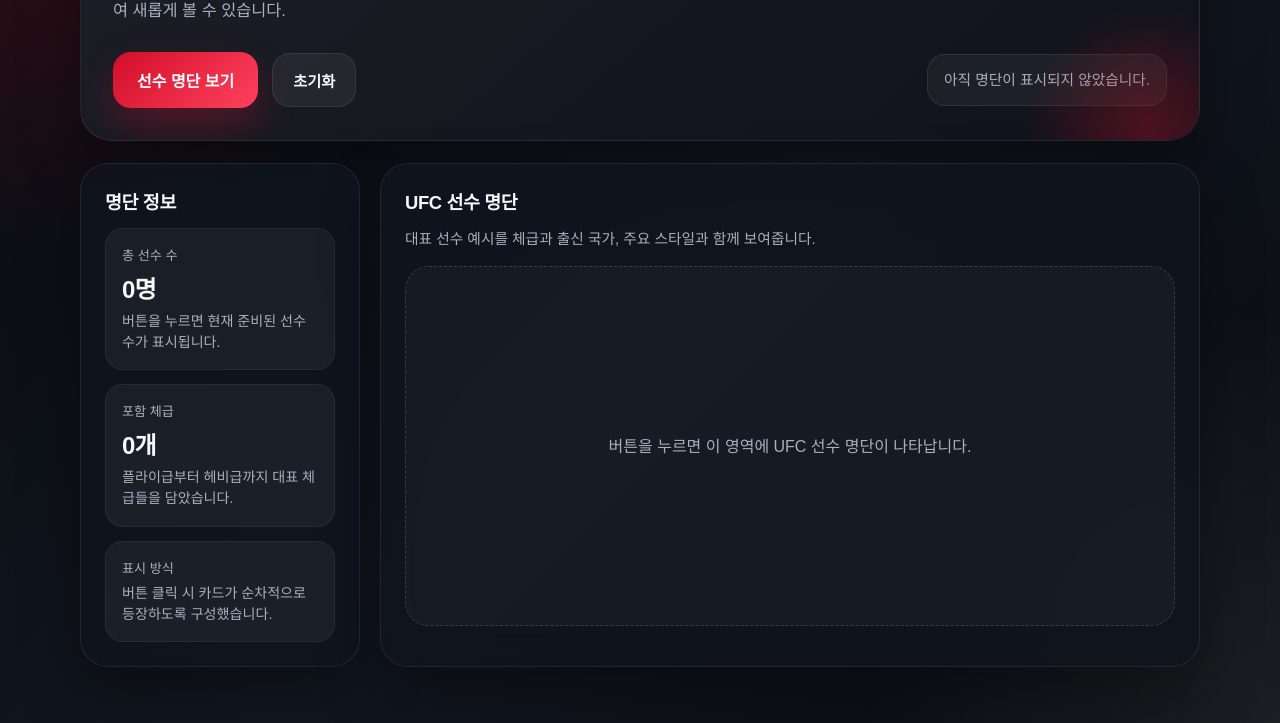
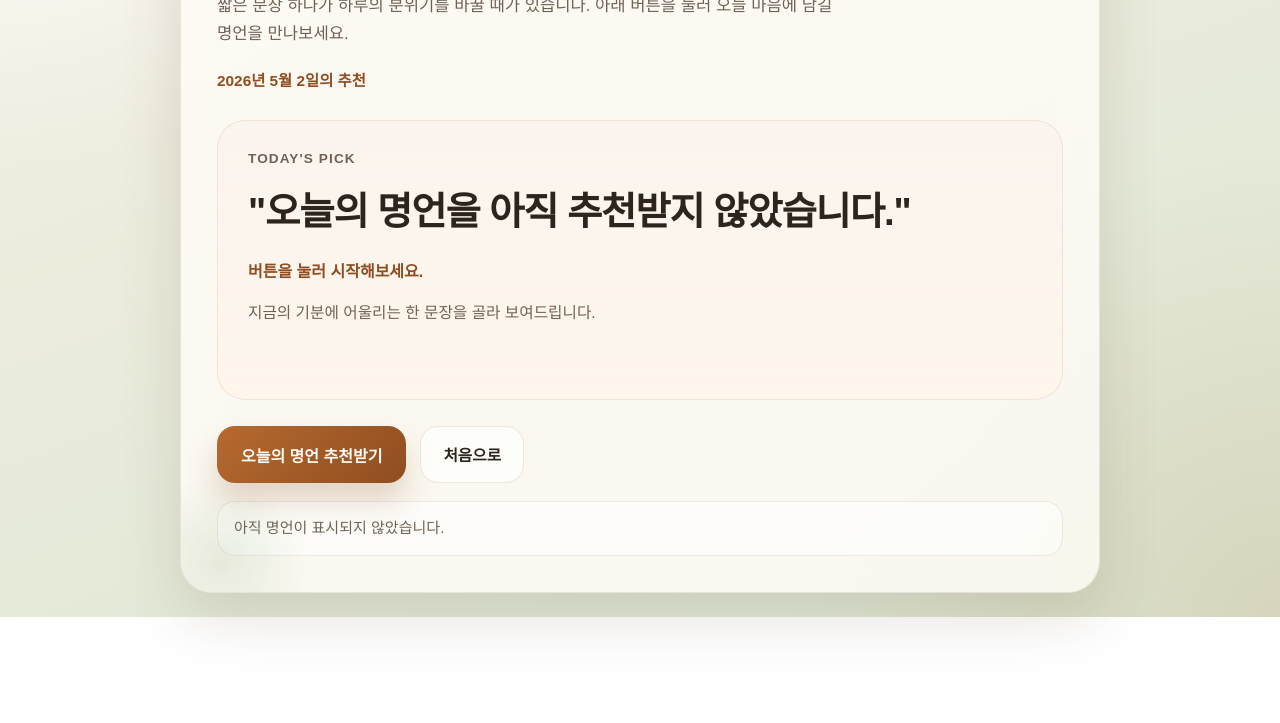
Before and after one commit to ordinarykoreanbaby-svg/Double-G-Commerce, a plain HTML site: page index.html in a window 1280 px wide. Shown: the part 253-976 px from the top of the page. After the commit the page ends 870 px from the top, so only its background shows below. Drawn offline with Linux system fonts and the light colour scheme.

Commit message:
Create daily quote page

```diff
--- a/index.html
+++ b/index.html
@@ -3,22 +3,23 @@
 <head>
   <meta charset="UTF-8" />
   <meta name="viewport" content="width=device-width, initial-scale=1.0" />
-  <title>UFC 선수 명단 보기</title>
+  <title>오늘의 명언 추천</title>
   <style>
     * {
       box-sizing: border-box;
     }
 
     :root {
-      --bg: #0b0d12;
-      --panel: rgba(16, 20, 30, 0.86);
-      --panel-border: rgba(255, 255, 255, 0.08);
-      --text: #f5f7fb;
-      --muted: #a8b0c2;
-      --accent: #d20f2a;
-      --accent-strong: #ff415d;
-      --card: rgba(255, 255, 255, 0.05);
-      --shadow: 0 28px 60px rgba(0, 0, 0, 0.35);
+      --bg-top: #f7efe4;
+      --bg-bottom: #dbe7d3;
+      --panel: rgba(255, 252, 247, 0.82);
+      --panel-border: rgba(98, 75, 46, 0.12);
+      --text: #2d241d;
+      --muted: #6f6255;
+      --accent: #b66a2f;
+      --accent-deep: #8f4d20;
+      --accent-soft: #f1dcc7;
+      --shadow: 0 24px 60px rgba(93, 71, 48, 0.16);
     }
 
     body {
@@ -27,38 +28,51 @@
       font-family: "Pretendard", "Apple SD Gothic Neo", "Noto Sans KR", sans-serif;
       color: var(--text);
       background:
-        radial-gradient(circle at top left, rgba(210, 15, 42, 0.28), transparent 32%),
-        radial-gradient(circle at bottom right, rgba(255, 255, 255, 0.08), transparent 26%),
-        linear-gradient(135deg, #07090d 0%, #121720 55%, #090b10 100%);
-      padding: 32px 18px 56px;
+        radial-gradient(circle at top left, rgba(255, 255, 255, 0.9), transparent 28%),
+        radial-gradient(circle at bottom right, rgba(182, 106, 47, 0.14), transparent 30%),
+        linear-gradient(160deg, var(--bg-top) 0%, var(--bg-bottom) 100%);
+      display: grid;
+      place-items: center;
+      padding: 24px;
     }
 
-    .wrap {
-      width: min(1120px, 100%);
-      margin: 0 auto;
+    .page {
+      width: min(920px, 100%);
     }
 
-    .hero {
+    .card {
       position: relative;
       overflow: hidden;
+      padding: 36px;
       border-radius: 32px;
-      padding: 32px;
-      background:
-        linear-gradient(140deg, rgba(255, 255, 255, 0.08), rgba(255, 255, 255, 0.02)),
-        rgba(10, 14, 22, 0.92);
+      background: var(--panel);
       border: 1px solid var(--panel-border);
       box-shadow: var(--shadow);
       backdrop-filter: blur(18px);
     }
 
-    .hero::before {
+    .card::before,
+    .card::after {
       content: "";
       position: absolute;
-      inset: auto -80px -120px auto;
-      width: 260px;
-      height: 260px;
-      background: radial-gradient(circle, rgba(210, 15, 42, 0.32), transparent 68%);
+      border-radius: 50%;
       pointer-events: none;
+    }
+
+    .card::before {
+      width: 220px;
+      height: 220px;
+      right: -70px;
+      top: -70px;
+      background: radial-gradient(circle, rgba(182, 106, 47, 0.18), transparent 70%);
+    }
+
+    .card::after {
+      width: 180px;
+      height: 180px;
+      left: -50px;
+      bottom: -60px;
+      background: radial-gradient(circle, rgba(123, 157, 102, 0.16), transparent 70%);
     }
 
     .eyebrow {
@@ -67,8 +81,8 @@
       gap: 8px;
       padding: 8px 14px;
       border-radius: 999px;
-      background: rgba(210, 15, 42, 0.14);
-      color: #ffb6c1;
+      background: rgba(182, 106, 47, 0.12);
+      color: var(--accent-deep);
       font-size: 0.82rem;
       font-weight: 800;
       letter-spacing: 0.08em;
@@ -77,381 +91,268 @@
 
     h1 {
       margin: 18px 0 12px;
-      font-size: clamp(2.2rem, 4vw, 4.2rem);
-      line-height: 0.95;
+      font-size: clamp(2.4rem, 5vw, 4.6rem);
+      line-height: 0.96;
       letter-spacing: -0.05em;
     }
 
-    .hero p {
+    .intro {
+      max-width: 620px;
       margin: 0;
-      max-width: 700px;
       color: var(--muted);
-      font-size: 1.02rem;
-      line-height: 1.65;
+      font-size: 1.04rem;
+      line-height: 1.7;
     }
 
-    .toolbar {
+    .today {
+      margin-top: 20px;
+      color: var(--accent-deep);
+      font-size: 0.96rem;
+      font-weight: 700;
+    }
+
+    .quote-panel {
+      margin-top: 30px;
+      padding: 30px;
+      border-radius: 28px;
+      background:
+        linear-gradient(180deg, rgba(255, 255, 255, 0.7), rgba(255, 248, 239, 0.92)),
+        var(--accent-soft);
+      border: 1px solid rgba(182, 106, 47, 0.14);
+      min-height: 280px;
+      display: grid;
+      gap: 18px;
+      align-content: start;
+    }
+
+    .label {
+      color: var(--muted);
+      font-size: 0.85rem;
+      font-weight: 800;
+      letter-spacing: 0.08em;
+      text-transform: uppercase;
+    }
+
+    blockquote {
+      margin: 0;
+      font-size: clamp(1.5rem, 3vw, 2.4rem);
+      line-height: 1.45;
+      font-weight: 800;
+      letter-spacing: -0.03em;
+    }
+
+    .author {
+      margin: 0;
+      color: var(--accent-deep);
+      font-size: 1rem;
+      font-weight: 700;
+    }
+
+    .message {
+      margin: 0;
+      color: var(--muted);
+      line-height: 1.7;
+      font-size: 0.98rem;
+    }
+
+    .controls {
       display: flex;
       flex-wrap: wrap;
       gap: 14px;
-      align-items: center;
-      margin-top: 28px;
+      margin-top: 26px;
     }
 
-    .action-btn,
-    .ghost-btn {
+    button {
       border: none;
       cursor: pointer;
-      transition: transform 0.2s ease, filter 0.2s ease, background 0.2s ease;
       font-family: inherit;
+      transition: transform 0.2s ease, box-shadow 0.2s ease, filter 0.2s ease;
     }
 
-    .action-btn {
+    .primary-btn {
       padding: 16px 24px;
       border-radius: 18px;
+      color: #fffaf5;
       font-size: 1rem;
       font-weight: 900;
-      color: white;
-      background: linear-gradient(135deg, var(--accent) 0%, var(--accent-strong) 100%);
-      box-shadow: 0 18px 36px rgba(210, 15, 42, 0.3);
+      background: linear-gradient(135deg, var(--accent) 0%, var(--accent-deep) 100%);
+      box-shadow: 0 18px 30px rgba(143, 77, 32, 0.22);
     }
 
-    .ghost-btn {
-      padding: 15px 20px;
+    .secondary-btn {
+      padding: 16px 22px;
       border-radius: 18px;
-      font-size: 0.95rem;
+      color: var(--text);
+      font-size: 0.98rem;
       font-weight: 800;
-      color: var(--text);
-      background: rgba(255, 255, 255, 0.06);
-      border: 1px solid rgba(255, 255, 255, 0.08);
+      background: rgba(255, 255, 255, 0.55);
+      border: 1px solid rgba(98, 75, 46, 0.12);
     }
 
-    .action-btn:hover,
-    .ghost-btn:hover {
+    button:hover {
       transform: translateY(-2px);
-      filter: brightness(1.05);
+      filter: brightness(1.03);
     }
 
     .status {
-      margin-left: auto;
-      min-width: 210px;
+      margin-top: 18px;
       padding: 14px 16px;
       border-radius: 18px;
-      background: rgba(255, 255, 255, 0.05);
-      border: 1px solid rgba(255, 255, 255, 0.08);
+      background: rgba(255, 255, 255, 0.5);
+      border: 1px solid rgba(98, 75, 46, 0.1);
       color: var(--muted);
-      font-size: 0.92rem;
-      line-height: 1.5;
+      line-height: 1.6;
+      font-size: 0.94rem;
     }
 
-    .dashboard {
-      display: grid;
-      grid-template-columns: 280px 1fr;
-      gap: 20px;
-      margin-top: 22px;
+    .fade-in {
+      animation: fadeInUp 0.45s ease;
     }
 
-    .panel {
-      border-radius: 28px;
-      padding: 24px;
-      background: var(--panel);
-      border: 1px solid var(--panel-border);
-      box-shadow: var(--shadow);
-      backdrop-filter: blur(18px);
-    }
+    @keyframes fadeInUp {
+      from {
+        opacity: 0;
+        transform: translateY(12px);
+      }
 
-    .panel h2 {
-      margin: 0 0 14px;
-      font-size: 1.15rem;
-      letter-spacing: -0.02em;
-    }
-
-    .summary {
-      display: grid;
-      gap: 14px;
-    }
-
-    .summary-card {
-      padding: 16px;
-      border-radius: 18px;
-      background: var(--card);
-      border: 1px solid rgba(255, 255, 255, 0.06);
-    }
-
-    .summary-label {
-      color: var(--muted);
-      font-size: 0.82rem;
-      margin-bottom: 6px;
-    }
-
-    .summary-value {
-      font-size: 1.5rem;
-      font-weight: 900;
-      letter-spacing: -0.04em;
-    }
-
-    .summary-note {
-      margin-top: 6px;
-      color: var(--muted);
-      font-size: 0.88rem;
-      line-height: 1.5;
-    }
-
-    .roster-header {
-      display: flex;
-      justify-content: space-between;
-      align-items: end;
-      gap: 12px;
-      margin-bottom: 16px;
-    }
-
-    .roster-header p {
-      margin: 6px 0 0;
-      color: var(--muted);
-      line-height: 1.5;
-      font-size: 0.92rem;
-    }
-
-    .grid {
-      display: grid;
-      grid-template-columns: repeat(auto-fit, minmax(220px, 1fr));
-      gap: 14px;
-    }
-
-    .fighter-card {
-      opacity: 0;
-      transform: translateY(22px) scale(0.98);
-      animation: reveal 0.5s ease forwards;
-      padding: 18px;
-      border-radius: 20px;
-      background:
-        linear-gradient(180deg, rgba(255, 255, 255, 0.08), rgba(255, 255, 255, 0.04)),
-        rgba(255, 255, 255, 0.03);
-      border: 1px solid rgba(255, 255, 255, 0.08);
-      position: relative;
-      overflow: hidden;
-    }
-
-    .fighter-card::after {
-      content: "";
-      position: absolute;
-      right: -30px;
-      top: -30px;
-      width: 110px;
-      height: 110px;
-      border-radius: 50%;
-      background: radial-gradient(circle, rgba(210, 15, 42, 0.22), transparent 68%);
-    }
-
-    .weight-class {
-      display: inline-flex;
-      padding: 6px 10px;
-      border-radius: 999px;
-      background: rgba(210, 15, 42, 0.14);
-      color: #ffc7d0;
-      font-size: 0.74rem;
-      font-weight: 800;
-      letter-spacing: 0.04em;
-      margin-bottom: 12px;
-    }
-
-    .fighter-name {
-      font-size: 1.2rem;
-      font-weight: 900;
-      letter-spacing: -0.03em;
-      margin: 0 0 8px;
-      position: relative;
-      z-index: 1;
-    }
-
-    .fighter-meta {
-      margin: 0;
-      color: var(--muted);
-      font-size: 0.92rem;
-      line-height: 1.55;
-      position: relative;
-      z-index: 1;
-    }
-
-    .empty {
-      display: grid;
-      place-items: center;
-      min-height: 360px;
-      border-radius: 24px;
-      border: 1px dashed rgba(255, 255, 255, 0.15);
-      background: rgba(255, 255, 255, 0.03);
-      color: var(--muted);
-      text-align: center;
-      padding: 24px;
-      line-height: 1.7;
-    }
-
-    @keyframes reveal {
       to {
         opacity: 1;
-        transform: translateY(0) scale(1);
+        transform: translateY(0);
       }
     }
 
-    @media (max-width: 860px) {
-      .dashboard {
-        grid-template-columns: 1fr;
+    @media (max-width: 640px) {
+      body {
+        padding: 14px;
       }
 
-      .status {
-        margin-left: 0;
-        width: 100%;
-      }
-    }
-
-    @media (max-width: 560px) {
-      body {
-        padding: 18px 12px 36px;
-      }
-
-      .hero,
-      .panel {
-        padding: 20px;
+      .card {
+        padding: 22px;
         border-radius: 24px;
       }
 
-      .toolbar {
-        flex-direction: column;
-        align-items: stretch;
+      .quote-panel {
+        min-height: 320px;
+        padding: 22px;
       }
 
-      .action-btn,
-      .ghost-btn {
-        width: 100%;
+      .controls {
+        flex-direction: column;
       }
 
-      .roster-header {
-        flex-direction: column;
-        align-items: start;
+      .primary-btn,
+      .secondary-btn {
+        width: 100%;
       }
     }
   </style>
 </head>
 <body>
-  <div class="wrap">
-    <section class="hero">
-      <span class="eyebrow">Fight Night Roster</span>
-      <h1>버튼 한 번으로 보는<br>UFC 선수 명단</h1>
-      <p>
-        아래 버튼을 누르면 대표적인 UFC 선수들이 체급별 카드로 정리되어 나타납니다.
-        다시 누르면 순서가 섞여 새롭게 볼 수 있습니다.
+  <main class="page">
+    <section class="card">
+      <span class="eyebrow">Daily Quote</span>
+      <h1>버튼을 누르면<br />오늘의 명언을 추천해드려요</h1>
+      <p class="intro">
+        짧은 문장 하나가 하루의 분위기를 바꿀 때가 있습니다.
+        아래 버튼을 눌러 오늘 마음에 남길 명언을 만나보세요.
       </p>
+      <p class="today" id="todayText"></p>
 
-      <div class="toolbar">
-        <button class="action-btn" id="showRosterButton">선수 명단 보기</button>
-        <button class="ghost-btn" id="resetButton">초기화</button>
-        <div class="status" id="statusBox">아직 명단이 표시되지 않았습니다.</div>
+      <div class="quote-panel fade-in" id="quotePanel">
+        <div class="label">Today's Pick</div>
+        <blockquote id="quoteText">"오늘의 명언을 아직 추천받지 않았습니다."</blockquote>
+        <p class="author" id="authorText">버튼을 눌러 시작해보세요.</p>
+        <p class="message" id="messageText">지금의 기분에 어울리는 한 문장을 골라 보여드립니다.</p>
       </div>
+
+      <div class="controls">
+        <button class="primary-btn" id="recommendButton">오늘의 명언 추천받기</button>
+        <button class="secondary-btn" id="resetButton">처음으로</button>
+      </div>
+
+      <div class="status" id="statusText">아직 명언이 표시되지 않았습니다.</div>
     </section>
-
-    <section class="dashboard">
-      <aside class="panel">
-        <h2>명단 정보</h2>
-        <div class="summary">
-          <div class="summary-card">
-            <div class="summary-label">총 선수 수</div>
-            <div class="summary-value" id="fighterCount">0명</div>
-            <div class="summary-note">버튼을 누르면 현재 준비된 선수 수가 표시됩니다.</div>
-          </div>
-          <div class="summary-card">
-            <div class="summary-label">포함 체급</div>
-            <div class="summary-value" id="divisionCount">0개</div>
-            <div class="summary-note">플라이급부터 헤비급까지 대표 체급들을 담았습니다.</div>
-          </div>
-          <div class="summary-card">
-            <div class="summary-label">표시 방식</div>
-            <div class="summary-note">
-              버튼 클릭 시 카드가 순차적으로 등장하도록 구성했습니다.
-            </div>
-          </div>
-        </div>
-      </aside>
-
-      <main class="panel">
-        <div class="roster-header">
-          <div>
-            <h2>UFC 선수 명단</h2>
-            <p>대표 선수 예시를 체급과 출신 국가, 주요 스타일과 함께 보여줍니다.</p>
-          </div>
-        </div>
-
-        <div id="rosterContainer" class="empty">
-          버튼을 누르면 이 영역에 UFC 선수 명단이 나타납니다.
-        </div>
-      </main>
-    </section>
-  </div>
+  </main>
 
   <script>
-    const fighters = [
-      { name: "Alexandre Pantoja", division: "Flyweight", country: "Brazil", style: "Well-rounded / Grappling" },
-      { name: "Brandon Moreno", division: "Flyweight", country: "Mexico", style: "Boxing / Scrambling" },
-      { name: "Merab Dvalishvili", division: "Bantamweight", country: "Georgia", style: "Pressure Wrestling" },
-      { name: "Sean O'Malley", division: "Bantamweight", country: "United States", style: "Precision Striking" },
-      { name: "Alexander Volkanovski", division: "Featherweight", country: "Australia", style: "Pressure Boxing" },
-      { name: "Max Holloway", division: "Featherweight", country: "United States", style: "Volume Striking" },
-      { name: "Islam Makhachev", division: "Lightweight", country: "Russia", style: "Sambo / Grappling" },
-      { name: "Charles Oliveira", division: "Lightweight", country: "Brazil", style: "Muay Thai / BJJ" },
-      { name: "Belal Muhammad", division: "Welterweight", country: "United States", style: "Pressure Wrestling" },
-      { name: "Leon Edwards", division: "Welterweight", country: "United Kingdom", style: "Kickboxing" },
-      { name: "Dricus du Plessis", division: "Middleweight", country: "South Africa", style: "Aggressive MMA" },
-      { name: "Israel Adesanya", division: "Middleweight", country: "New Zealand", style: "Kickboxing" },
-      { name: "Alex Pereira", division: "Light Heavyweight", country: "Brazil", style: "Power Striking" },
-      { name: "Magomed Ankalaev", division: "Light Heavyweight", country: "Russia", style: "Kickboxing / Wrestling" },
-      { name: "Jon Jones", division: "Heavyweight", country: "United States", style: "Creative MMA" },
-      { name: "Tom Aspinall", division: "Heavyweight", country: "United Kingdom", style: "Boxing / Jiu-Jitsu" }
+    const quotes = [
+      {
+        text: "작은 진전도 진전이다.",
+        author: "익명",
+        message: "완벽하지 않아도 괜찮습니다. 오늘의 한 걸음이 내일의 흐름을 만듭니다."
+      },
+      {
+        text: "성공은 매일 반복한 작은 노력들의 합이다.",
+        author: "로버트 콜리어",
+        message: "거창한 도약보다 꾸준한 반복이 더 멀리 데려다줍니다."
+      },
+      {
+        text: "할 수 있다고 믿는 순간, 이미 절반은 이룬 것이다.",
+        author: "시어도어 루스벨트",
+        message: "시작하기 전의 마음가짐이 오늘의 속도를 결정합니다."
+      },
+      {
+        text: "늦었다고 생각할 때가 아니라, 시작하기 가장 좋은 때다.",
+        author: "익명",
+        message: "타이밍보다 중요한 건 지금 움직이겠다는 결정입니다."
+      },
+      {
+        text: "행복은 목적지가 아니라 살아가는 방식이다.",
+        author: "버턴 힐스",
+        message: "오늘 하루를 대하는 태도 자체가 이미 큰 의미가 있습니다."
+      },
+      {
+        text: "넘어졌다는 사실보다 다시 일어나는 선택이 더 중요하다.",
+        author: "빈스 롬바르디",
+        message: "실수보다 회복력이 더 오래 남습니다. 오늘도 다시 가면 됩니다."
+      }
     ];
 
-    const showRosterButton = document.getElementById("showRosterButton");
+    const recommendButton = document.getElementById("recommendButton");
     const resetButton = document.getElementById("resetButton");
-    const rosterContainer = document.getElementById("rosterContainer");
-    const statusBox = document.getElementById("statusBox");
-    const fighterCount = document.getElementById("fighterCount");
-    const divisionCount = document.getElementById("divisionCount");
+    const quotePanel = document.getElementById("quotePanel");
+    const quoteText = document.getElementById("quoteText");
+    const authorText = document.getElementById("authorText");
+    const messageText = document.getElementById("messageText");
+    const statusText = document.getElementById("statusText");
+    const todayText = document.getElementById("todayText");
 
-    function shuffle(list) {
-      const copied = [...list];
-      for (let i = copied.length - 1; i > 0; i -= 1) {
-        const j = Math.floor(Math.random() * (i + 1));
-        [copied[i], copied[j]] = [copied[j], copied[i]];
-      }
-      return copied;
+    function formatToday() {
+      const today = new Date();
+      const year = today.getFullYear();
+      const month = today.getMonth() + 1;
+      const date = today.getDate();
+      return `${year}년 ${month}월 ${date}일의 추천`;
     }
 
-    function renderRoster() {
-      const shuffledFighters = shuffle(fighters);
-      const divisions = new Set(shuffledFighters.map((fighter) => fighter.division));
-
-      rosterContainer.className = "grid";
-      rosterContainer.innerHTML = shuffledFighters.map((fighter, index) => `
-        <article class="fighter-card" style="animation-delay: ${index * 0.06}s">
-          <span class="weight-class">${fighter.division}</span>
-          <h3 class="fighter-name">${fighter.name}</h3>
-          <p class="fighter-meta">국가: ${fighter.country}</p>
-          <p class="fighter-meta">스타일: ${fighter.style}</p>
-        </article>
-      `).join("");
-
-      fighterCount.textContent = `${shuffledFighters.length}명`;
-      divisionCount.textContent = `${divisions.size}개`;
-      statusBox.textContent = `선수 명단이 표시되었습니다. 현재 ${shuffledFighters.length}명의 대표 선수를 확인할 수 있습니다.`;
+    function getRandomQuote() {
+      const randomIndex = Math.floor(Math.random() * quotes.length);
+      return quotes[randomIndex];
     }
 
-    function resetRoster() {
-      rosterContainer.className = "empty";
-      rosterContainer.innerHTML = "버튼을 누르면 이 영역에 UFC 선수 명단이 나타납니다.";
-      fighterCount.textContent = "0명";
-      divisionCount.textContent = "0개";
-      statusBox.textContent = "아직 명단이 표시되지 않았습니다.";
+    function renderQuote() {
+      const quote = getRandomQuote();
+
+      quotePanel.classList.remove("fade-in");
+      void quotePanel.offsetWidth;
+      quotePanel.classList.add("fade-in");
+
+      quoteText.textContent = `"${quote.text}"`;
+      authorText.textContent = `- ${quote.author}`;
+      messageText.textContent = quote.message;
+      statusText.textContent = "오늘의 명언이 준비되었습니다. 마음에 드는 문장을 천천히 읽어보세요.";
     }
 
-    showRosterButton.addEventListener("click", renderRoster);
-    resetButton.addEventListener("click", resetRoster);
+    function resetQuote() {
+      quoteText.textContent = "\"오늘의 명언을 아직 추천받지 않았습니다.\"";
+      authorText.textContent = "버튼을 눌러 시작해보세요.";
+      messageText.textContent = "지금의 기분에 어울리는 한 문장을 골라 보여드립니다.";
+      statusText.textContent = "아직 명언이 표시되지 않았습니다.";
+    }
+
+    todayText.textContent = formatToday();
+    recommendButton.addEventListener("click", renderQuote);
+    resetButton.addEventListener("click", resetQuote);
   </script>
 </body>
 </html>
```
